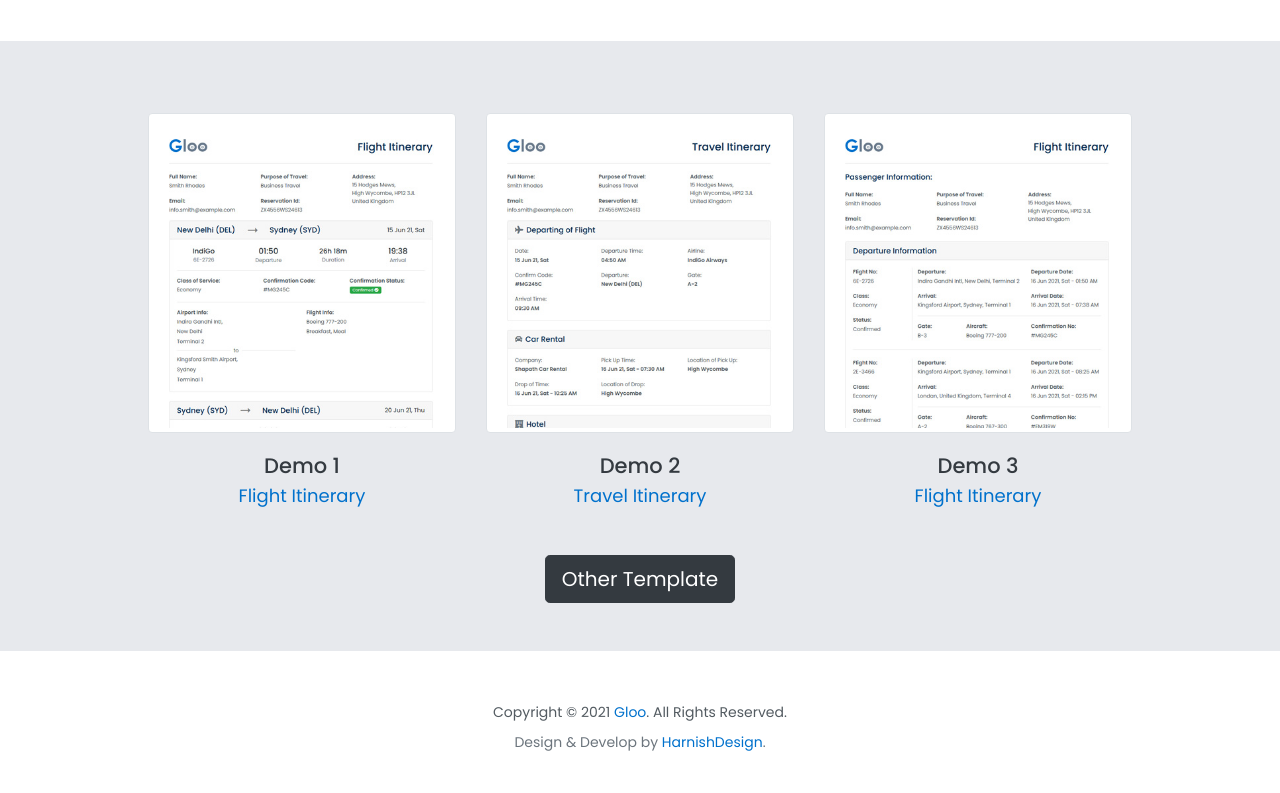
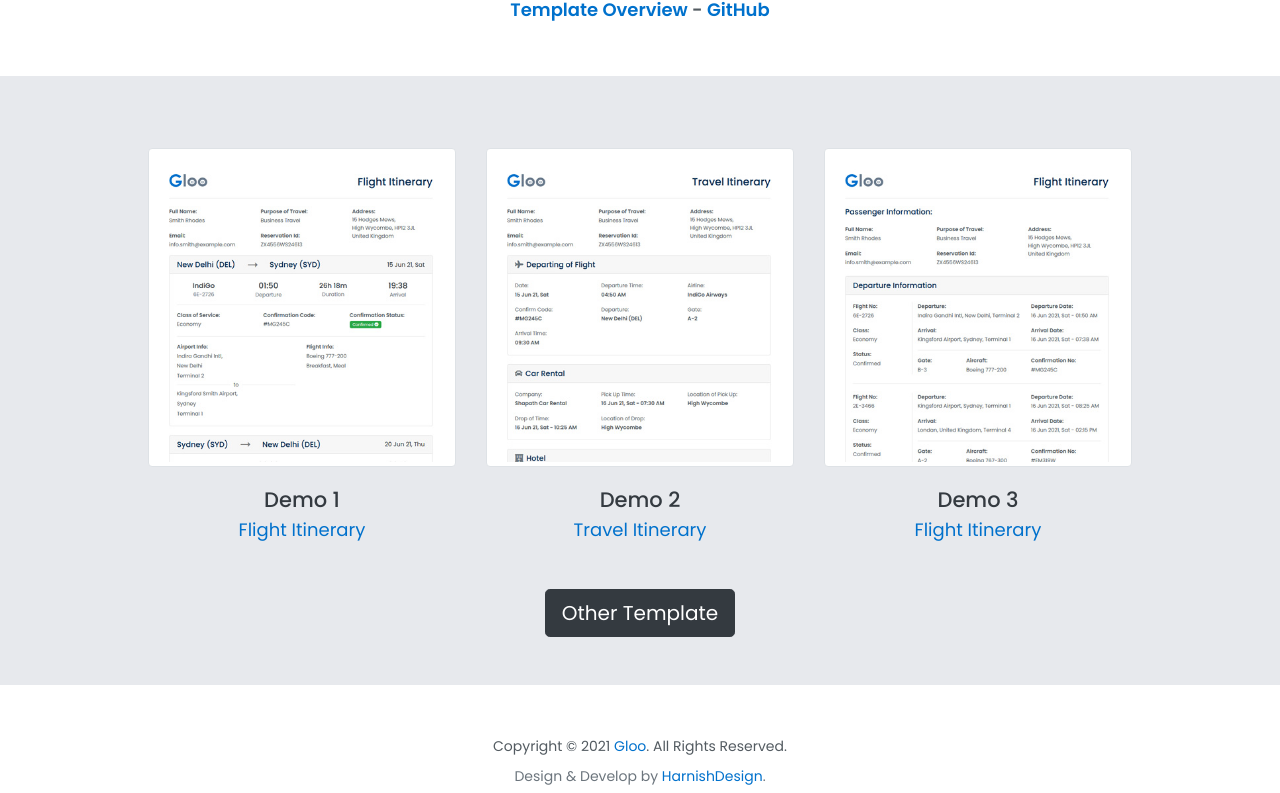
Before and after one commit to harnishdesign/itinerary-html-template, a plain HTML site: page demos.html in a window 1280 px wide. Shown: the part 150-943 px from the top of the page. Drawn offline with Linux system fonts and the light colour scheme.

Commit message:
Update demos.html

```diff
--- a/demos.html
+++ b/demos.html
@@ -25,6 +25,7 @@
 <header class="text-center bg-white py-5">
   <p><img id="logo" src="images/logo.png" title="Gloo" alt="Gloo" /></p>
   <h2 class="text-muted text-6">Itinerary HTML Template</h2>
+  <p class="text-4 font-weight-600 mb-0"><a href="http://www.harnishdesign.net/free-itinerary-html-template/">Template Overview</a> - <a href="https://github.com/harnishdesign/itinerary-html-template">GitHub</a></p>
 </header>
 <div class="container text-center py-5">
   <div class="row mx-lg-5">
```
